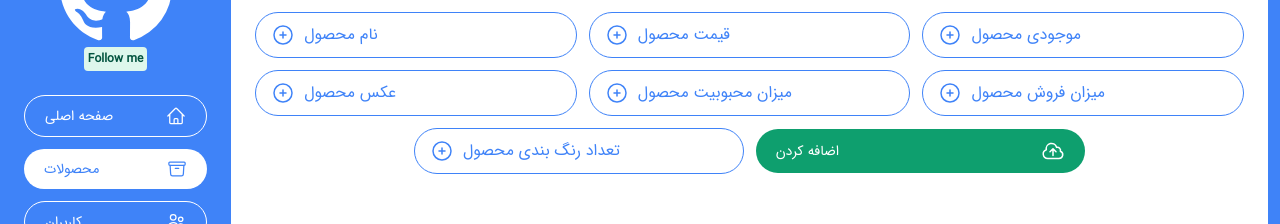
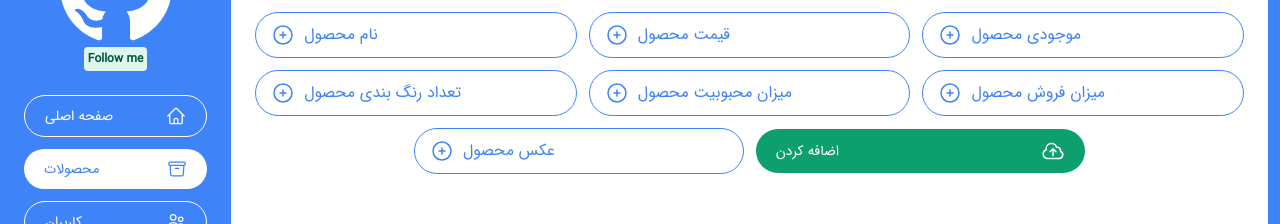
Before and after one commit to FarzadVav/CMS-react.js, a React app in the folder frontend/: page /products in a window 1280 px wide. Shown: the part 184-408 px from the top of the page. Built offline with nearby package versions, Linux system fonts and the light colour scheme; the HTML template or start-up script is replaced by a standard one.

Commit message:
change style in addNewProduct

```diff
--- a/frontend/src/Components/AddNewProduct.jsx
+++ b/frontend/src/Components/AddNewProduct.jsx
@@ -39,7 +39,7 @@ function AddNewProduct() {
             <input type="text"
               className='text-blue-500 placeholder:text-blue-500 border-blue-500 ring-0 border
               w-full px-5 pl-12 py-2.5 rounded-full focus:outline-0 focus:ring-4 focus:ring-blue-200'
-              placeholder='عکس محصول' />
+              placeholder='تعداد رنگ بندی محصول' />
             <svg xmlns="http://www.w3.org/2000/svg" fill="none" viewBox="0 0 24 24" strokeWidth={1.5} stroke="currentColor" className="stroke-blue-500 absolute left-4 w-6 h-6">
               <path strokeLinecap="round" strokeLinejoin="round" d="M12 9v6m3-3H9m12 0a9 9 0 11-18 0 9 9 0 0118 0z" />
             </svg>
@@ -68,7 +68,7 @@ function AddNewProduct() {
             <input type="text"
               className='text-blue-500 placeholder:text-blue-500 border-blue-500 ring-0 border
               w-full px-5 pl-12 py-2.5 rounded-full focus:outline-0 focus:ring-4 focus:ring-blue-200'
-              placeholder='تعداد رنگ بندی محصول' />
+              placeholder='عکس محصول' />
             <svg xmlns="http://www.w3.org/2000/svg" fill="none" viewBox="0 0 24 24" strokeWidth={1.5} stroke="currentColor" className="stroke-blue-500 absolute left-4 w-6 h-6">
               <path strokeLinecap="round" strokeLinejoin="round" d="M12 9v6m3-3H9m12 0a9 9 0 11-18 0 9 9 0 0118 0z" />
             </svg>
```
